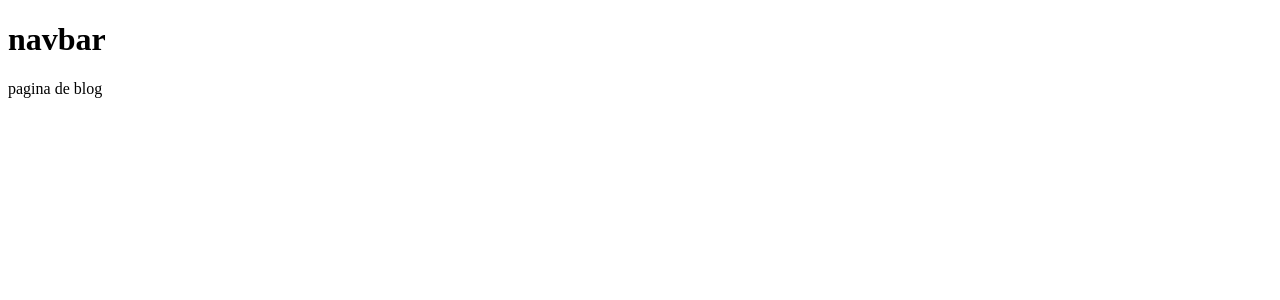
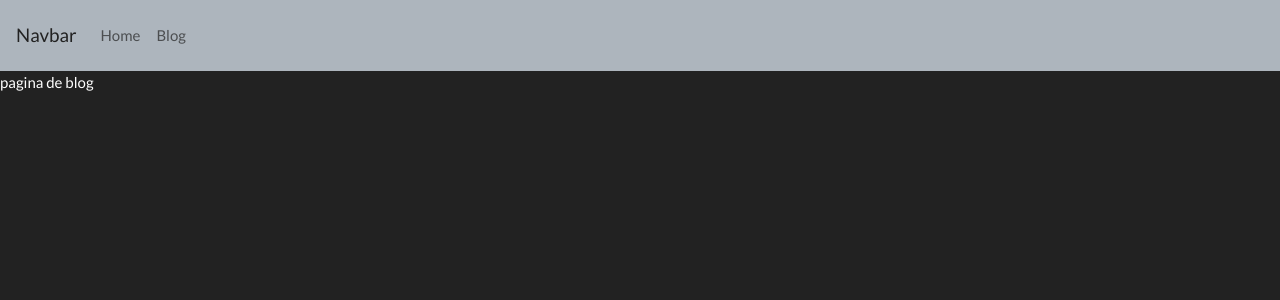
Before and after one commit to RaiVel/nextJS, a Next.js app: page /blog in a window 1280 px wide. Shown: the top 300 px of the page. Built offline with nearby package versions, Linux system fonts and the light colour scheme.

Commit message:
Paginas y 404

```diff
--- a/components/navbar.js
+++ b/components/navbar.js
@@ -1,3 +1,24 @@
-const Navbar = () => <h1>navbar</h1>
+import Link from "next/link"
+
+const Navbar = () => (
+    <nav class="navbar navbar-expand-lg navbar-light bg-light">
+        <Link href="/">
+            <a class="navbar-brand">Navbar</a>
+        </Link>
+    <button class="navbar-toggler" type="button" data-toggle="collapse" data-target="#navbarNavAltMarkup" aria-controls="navbarNavAltMarkup" aria-expanded="false" aria-label="Toggle navigation">
+        <span class="navbar-toggler-icon"></span>
+    </button>
+    <div class="collapse navbar-collapse" id="navbarNavAltMarkup">
+        <div class="navbar-nav">
+            <Link href="/">
+                <a class="nav-link">Home</a>
+            </Link>
+            <Link href="/blog">
+                <a class="nav-link">Blog</a>
+            </Link>
+        </div>
+    </div>
+    </nav>
+)
 
 export default Navbar;
--- a/package.json
+++ b/package.json
@@ -12,6 +12,7 @@
   "author": "",
   "license": "ISC",
   "dependencies": {
+    "bootswatch": "^4.6.0",
     "next": "^10.0.9",
     "react": "^17.0.2",
     "react-dom": "^17.0.2"
--- /dev/null
+++ b/pages/_app.js
@@ -0,0 +1,19 @@
+import "bootswatch/dist/darkly/bootstrap.min.css"
+
+function MyApp({ Component, pageProps }) {
+    return <Component {...pageProps} />
+  }
+
+  // Only uncomment this method if you have blocking data requirements for
+  // every single page in your application. This disables the ability to
+  // perform automatic static optimization, causing every page in your app to
+  // be server-side rendered.
+  //
+  // MyApp.getInitialProps = async (appContext) => {
+  //   // calls page's `getInitialProps` and fills `appProps.pageProps`
+  //   const appProps = await App.getInitialProps(appContext);
+  //
+  //   return { ...appProps }
+  // }
+
+  export default MyApp
--- /dev/null
+++ b/pages/_document.js
@@ -0,0 +1,25 @@
+import Document, { Html, Head, Main, NextScript } from 'next/document'
+
+class MyDocument extends Document {
+  static async getInitialProps(ctx) {
+    const initialProps = await Document.getInitialProps(ctx)
+    return { ...initialProps }
+  }
+
+  render() {
+    return (
+      <Html>
+        <Head>
+            <title>Mi portafolio</title>
+            <meta name = "description" content="Pagina de prueba netxJS"/>
+        </Head>
+        <body>
+          <Main />
+          <NextScript />
+        </body>
+      </Html>
+    )
+  }
+}
+
+export default MyDocument
```
Also changed, not shown: pages/404.js (added, +13 -0 lines).
